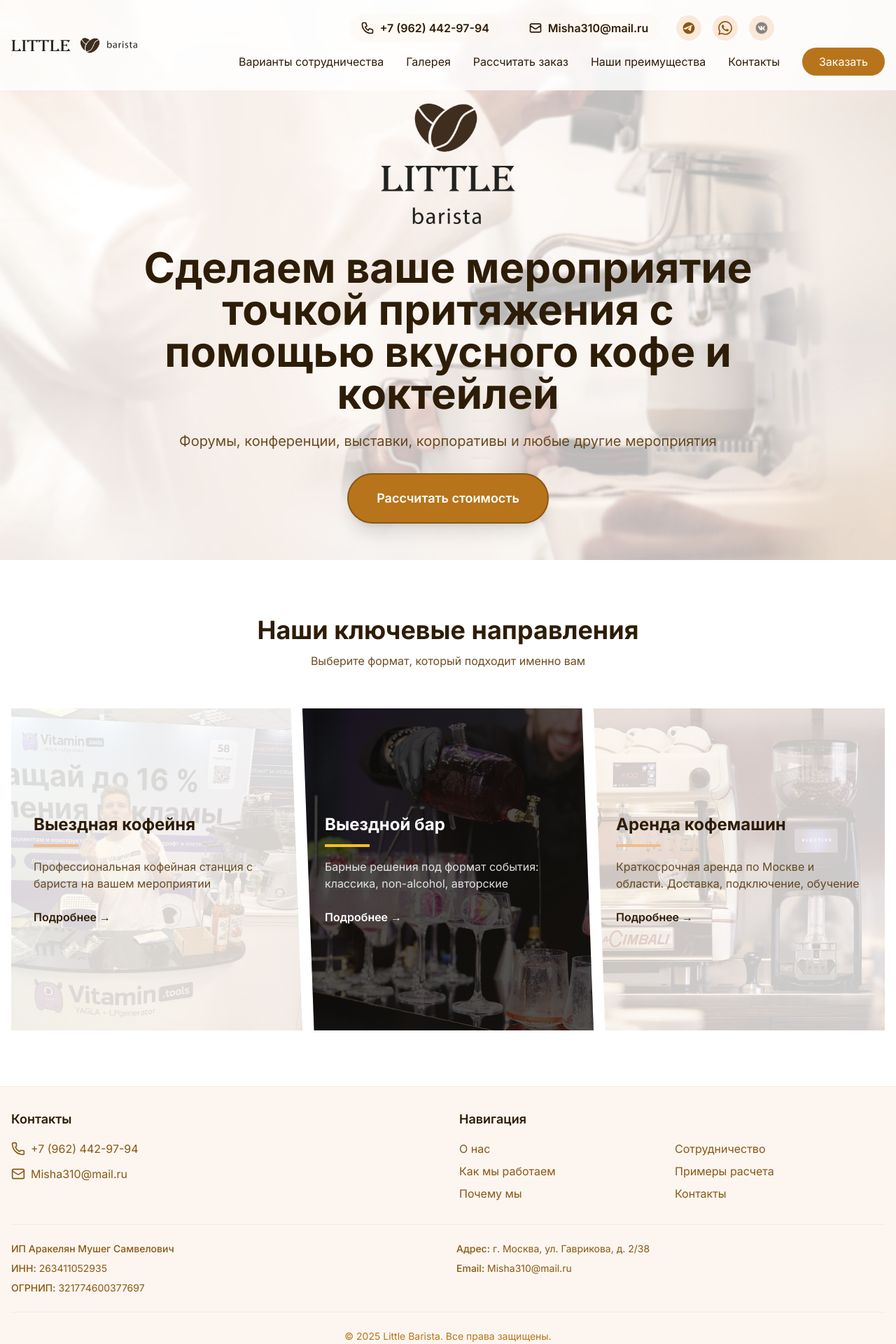
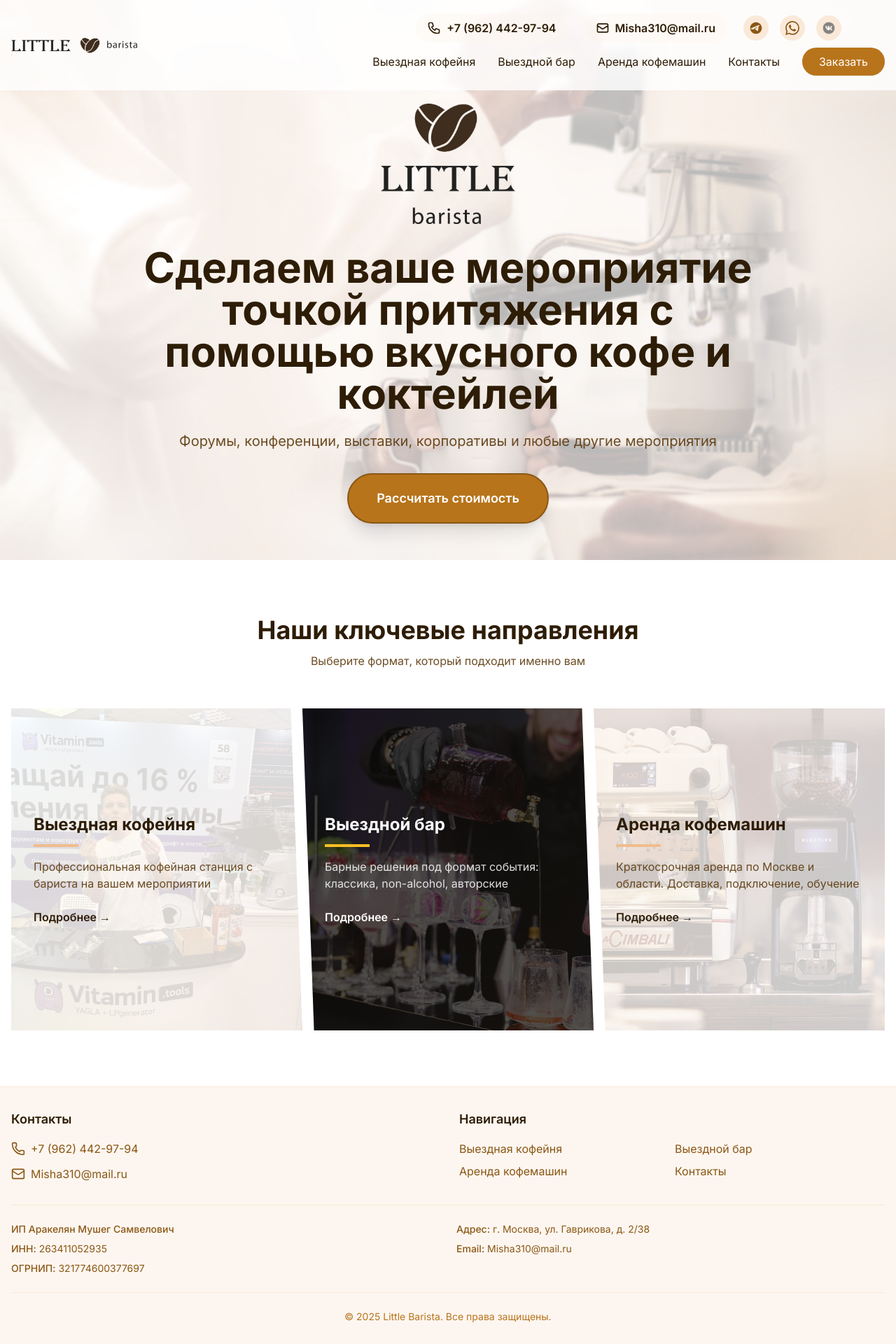
Before and after one commit to lesha358/LittleBarista, a Next.js app: page / in a window 1280 px wide. Shown: the top 1920 px of the page at 70% size. Built offline with nearby package versions, Linux system fonts and the light colour scheme.

Commit message:
Update navigation menu: replace old sections with service pages

```diff
--- a/src/components/Footer.tsx
+++ b/src/components/Footer.tsx
@@ -33,11 +33,9 @@ export default function Footer({ theme = 'light' }: { theme?: 'light' | 'dark' }
           <div>
             <h3 className={`text-lg font-semibold mb-4 ${theme === 'dark' ? 'text-amber-100' : 'text-brown-900'}`}>Навигация</h3>
             <div className="grid grid-cols-2 gap-2">
-              <Link href="/#about" className={`${theme === 'dark' ? 'text-white/85 hover:text-white' : 'text-brown-700 hover:text-brown-900'}`}>О нас</Link>
-              <Link href="/#cooperation" className={`${theme === 'dark' ? 'text-white/85 hover:text-white' : 'text-brown-700 hover:text-brown-900'}`}>Сотрудничество</Link>
-              <Link href="/#process" className={`${theme === 'dark' ? 'text-white/85 hover:text-white' : 'text-brown-700 hover:text-brown-900'}`}>Как мы работаем</Link>
-              <Link href="/#pricing" className={`${theme === 'dark' ? 'text-white/85 hover:text-white' : 'text-brown-700 hover:text-brown-900'}`}>Примеры расчета</Link>
-              <Link href="/#why-us" className={`${theme === 'dark' ? 'text-white/85 hover:text-white' : 'text-brown-700 hover:text-brown-900'}`}>Почему мы</Link>
+              <Link href="/services/mobile-coffee" className={`${theme === 'dark' ? 'text-white/85 hover:text-white' : 'text-brown-700 hover:text-brown-900'}`}>Выездная кофейня</Link>
+              <Link href="/services/mobile-bar" className={`${theme === 'dark' ? 'text-white/85 hover:text-white' : 'text-brown-700 hover:text-brown-900'}`}>Выездной бар</Link>
+              <Link href="/services/coffee-machines" className={`${theme === 'dark' ? 'text-white/85 hover:text-white' : 'text-brown-700 hover:text-brown-900'}`}>Аренда кофемашин</Link>
               <Link href="/#contacts" className={`${theme === 'dark' ? 'text-white/85 hover:text-white' : 'text-brown-700 hover:text-brown-900'}`}>Контакты</Link>
             </div>
           </div>
--- a/src/components/Navbar.tsx
+++ b/src/components/Navbar.tsx
@@ -24,20 +24,14 @@ export default function Navbar() {
 
           {/* Навигация */}
           <div className="hidden md:flex space-x-8">
-            <a href="#about" className="text-brown-700 hover:text-brown-900">
-              О нас
+            <a href="/services/mobile-coffee" className="text-brown-700 hover:text-brown-900">
+              Выездная кофейня
             </a>
-            <a href="#cooperation" className="text-brown-700 hover:text-brown-900">
-              Сотрудничество
+            <a href="/services/mobile-bar" className="text-brown-700 hover:text-brown-900">
+              Выездной бар
             </a>
-            <a href="#gallery" className="text-brown-700 hover:text-brown-900">
-              Галерея
-            </a>
-            <a href="#pricing" className="text-brown-700 hover:text-brown-900">
-              Примеры расчета
-            </a>
-            <a href="#why-us" className="text-brown-700 hover:text-brown-900">
-              Почему мы
+            <a href="/services/coffee-machines" className="text-brown-700 hover:text-brown-900">
+              Аренда кофемашин
             </a>
             <a href="#contacts" className="text-brown-700 hover:text-brown-900">
               Контакты
@@ -77,20 +71,14 @@ export default function Navbar() {
         {/* Мобильное меню */}
         {isMenuOpen && (
           <div className="md:hidden py-4 space-y-4">
-            <a href="#about" className="block text-brown-700 hover:text-brown-900">
-              О нас
+            <a href="/services/mobile-coffee" className="block text-brown-700 hover:text-brown-900">
+              Выездная кофейня
             </a>
-            <a href="#cooperation" className="block text-brown-700 hover:text-brown-900">
-              Сотрудничество
+            <a href="/services/mobile-bar" className="block text-brown-700 hover:text-brown-900">
+              Выездной бар
             </a>
-            <a href="#gallery" className="block text-brown-700 hover:text-brown-900">
-              Галерея
-            </a>
-            <a href="#pricing" className="block text-brown-700 hover:text-brown-900">
-              Примеры расчета
-            </a>
-            <a href="#why-us" className="block text-brown-700 hover:text-brown-900">
-              Почему мы
+            <a href="/services/coffee-machines" className="block text-brown-700 hover:text-brown-900">
+              Аренда кофемашин
             </a>
             <a href="#contacts" className="block text-brown-700 hover:text-brown-900">
               Контакты
--- a/src/components/Navigation.tsx
+++ b/src/components/Navigation.tsx
@@ -122,10 +122,9 @@ export default function Navigation({ theme = 'light' }: { theme?: 'light' | 'dar
     }
     // Default (homepage) menu
     return [
-      { label: 'Варианты сотрудничества', sectionId: 'cooperation' },
-      { label: 'Галерея', sectionId: 'gallery' },
-      { label: 'Рассчитать заказ', sectionId: 'pricing' },
-      { label: 'Наши преимущества', sectionId: 'why-us' },
+      { label: 'Выездная кофейня', onClick: () => router.push('/services/mobile-coffee') },
+      { label: 'Выездной бар', onClick: () => router.push('/services/mobile-bar') },
+      { label: 'Аренда кофемашин', onClick: () => router.push('/services/coffee-machines') },
       { label: 'Контакты', sectionId: 'contacts' },
       { label: 'Заказать', onClick: handleOrder },
     ];
```
